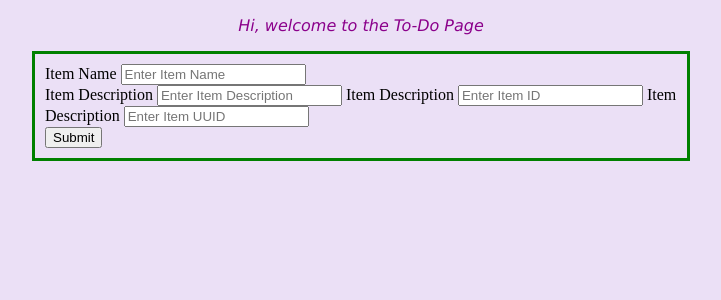
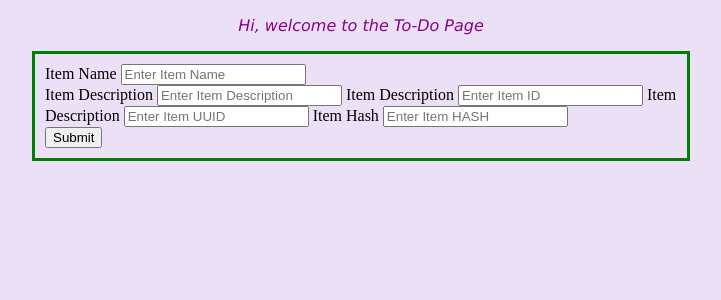
Before and after one commit to Payal1899/New-Repository, a Flask app: template Flasks/Frontend/templates/index2.html in a window 1280 px wide. Shown: the top 300 px of the page, without its empty margins (279-1000 px from the left). Run offline with Flask 3, Linux system fonts and the light colour scheme; the template is opened without the code that fills it, so the values that code supplies are empty.

Commit message:
Added Item Hash field

```diff
--- a/Flasks/Frontend/templates/index2.html
+++ b/Flasks/Frontend/templates/index2.html
@@ -27,6 +27,9 @@
 
         <label for="Item_UUID">Item Description</label>
         <input type="number" name="Item_UUID" id="UUID" placeholder="Enter Item UUID" required>
+
+        <label for="Item_UUID">Item Hash</label>
+        <input type="number" name="Item_HASH" id="HASH" placeholder="Enter Item HASH" required>
 
         <br>
         <input type="submit" value="Submit">
```
